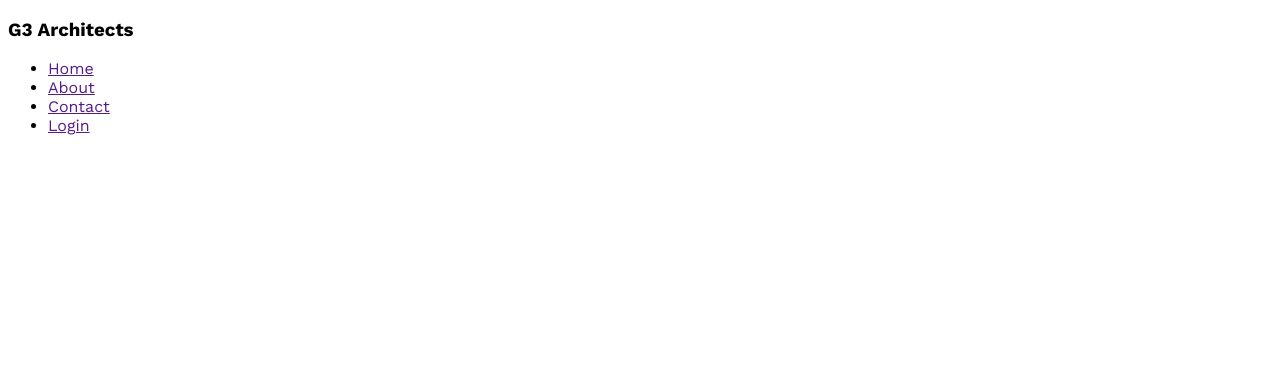
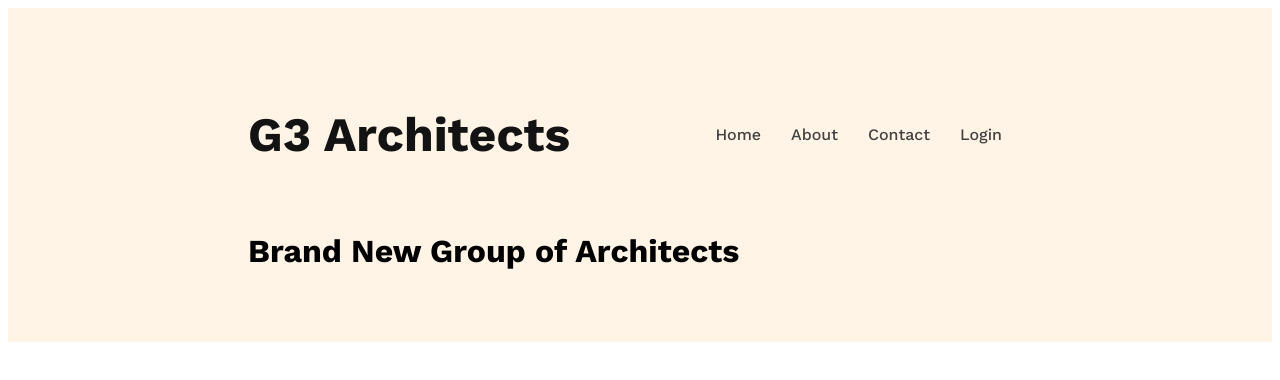
Before and after one commit to T-ahiti/g3-architect-website, a plain HTML site: page index.html in a window 1280 px wide. Drawn offline with nearby package versions, Linux system fonts and the light colour scheme.

Commit message:
nav section added

```diff
--- a/index.html
+++ b/index.html
@@ -12,7 +12,7 @@
 <body>
     <header>
         <nav>
-            <h3>G3 Architects</h3>
+            <h3 class="nav-title">G3 Architects</h3>
             <ul>
                 <li><a href="">Home</a></li>
                 <li><a href="">About</a></li>
@@ -20,6 +20,11 @@
                 <li><a href="">Login</a></li>
             </ul>
         </nav>
+
+        <div class="banner">
+            <h1>Brand New Group of Architects</h1>
+
+        </div>
     </header>
 </body>
 </html>
--- a/style.css
+++ b/style.css
@@ -2,3 +2,37 @@
 *{
     font-family: "Work Sans", sans-serif;
 }
+
+/* header styles */
+header{
+    background-color: rgba(255, 144, 14, 0.1);
+    padding: 50px 240px;
+}
+
+nav{
+    display: flex;
+    justify-content: space-between;
+    align-items: center;
+}
+
+nav> ul{
+    display: flex;
+}
+
+nav li{
+    list-style: none;
+    margin-right: 30px;
+    font-weight: 500;
+    font-size: 1rem;
+}
+
+nav li a{
+    text-decoration: none;
+    color: #424242;
+}
+
+.nav-title{
+    font-size: 3rem;
+    font-weight: 700;
+    color: #131313;
+}
```
